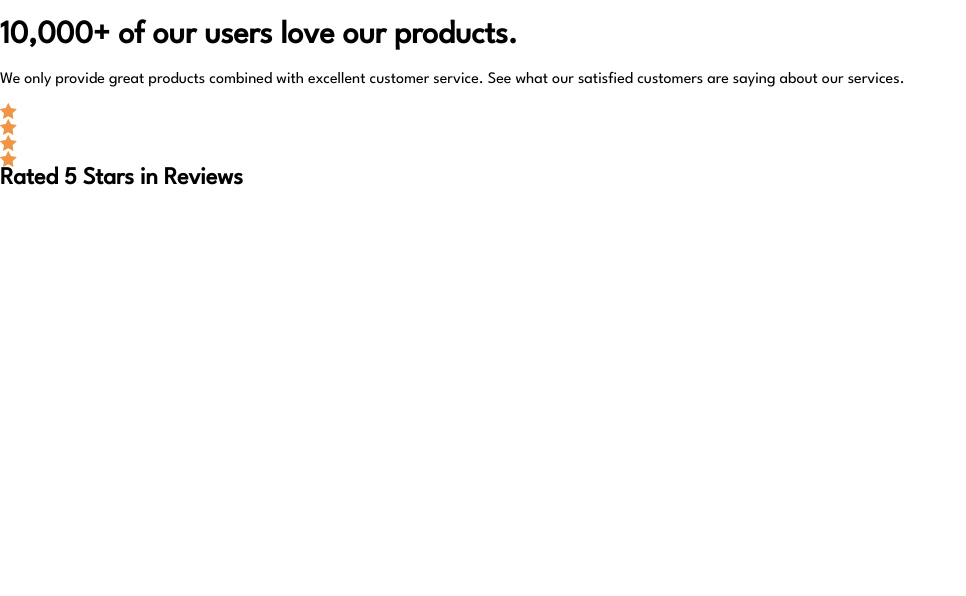
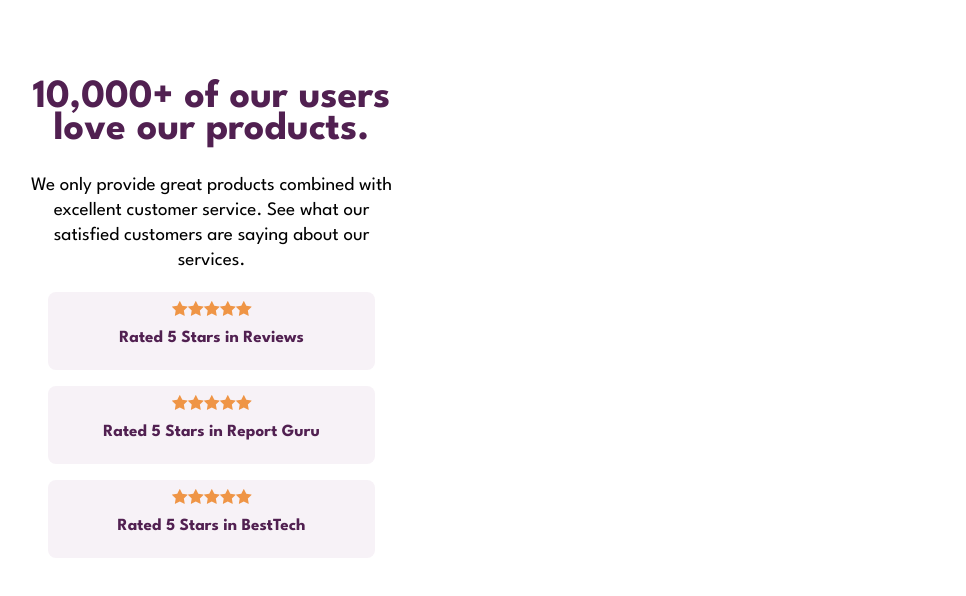
Before and after one commit to XavierVelasquezSoto/flexbox-week-1-4-, a plain HTML site: page index.html in a window 1280 px wide. Shown: the top 596 px of the page, without its empty margins (0-966 px from the left). Drawn offline with Linux system fonts and the light colour scheme.

Commit message:
first update

```diff
--- a/css/style.css
+++ b/css/style.css
@@ -26,17 +26,102 @@ ul {
 body {
   margin: 0;
   font-family: "League Spartan", sans-serif;
+  background-color: #fff;
+}
+
+.star{
+  width: 16px;
+  height: 15px;
 }
 
 .container{
-  display: inline-block;
+  width: 375px;
+  height: 1530px;
+  margin: 82px 24px 99px 24px;
 }
 
-.start{
+.header{
+  display:flex;
+  justify-content: center;
+  align-items: center;
+}
+
+.three-pack{
+  width: 327px;
+  height: 266px;
+  margin-right: auto;
+  margin-left: auto;
+  box-shadow: 0 4 4 hsl(0, 0%, 0%/0.25);
+}
+
+.first{
+  display: flex;
+  flex-direction: column;
+  justify-content: center;
+  align-items: center;
+  background-color: #F7F2F7;
+  border-radius: 8px;
+  width: 327px;
+  height: 78px;
+  margin-bottom: 16px;
+}
+
+.container-pack{
   display: flex;
   justify-content: center;
 }
 
+.title{
+  font-size: 40px;
+  font-weight: 700;
+  text-align: center;
+  color: #512051;
+  line-height: 32px;
+}
+
+.text{
+  font-size: 19px;
+  font-weight: 400;
+  text-align: center;
+  line-height: 25px;
+}
+
+
 .subtitle{
-  margin: 0;
+  text-align: center;
+  color: #512051;
+  font-size: 17px;
 }
+
+.second{
+  display: flex;
+  flex-direction: column;
+  justify-content: center;
+  align-items: center;
+  background-color: #F7F2F7;
+  border-radius: 8px;
+  width: 327px;
+  height: 78px;
+  margin-bottom: 16px;
+}
+
+.container-pack-2{
+  display: flex;
+  justify-content: center;
+}
+
+.three{
+  display: flex;
+  flex-direction: column;
+  justify-content: center;
+  align-items: center;
+  background-color: #F7F2F7;
+  border-radius: 8px;
+  width: 327px;
+  height: 78px;
+}
+
+.container-pack-3{
+  display: flex;
+  justify-content: center;
+}
--- a/index.html
+++ b/index.html
@@ -7,21 +7,25 @@
     <link rel="preconnect" href="https://fonts.googleapis.com" />
     <link rel="preconnect" href="https://fonts.gstatic.com" crossorigin />
     <link
-      href="https://fonts.googleapis.com/css2?family=League+Spartan&display=swap"
+      href="https://fonts.googleapis.com/css2?family=League+Spartan:wght@100..900&display=swap"
       rel="stylesheet"
     />
+    <link rel="stylesheet" href="css/style.css" />
     <title>Document</title>
   </head>
   <body>
+    <div class="container">
       <div class="Header">
         <h1 class="title">10,000+ of our users love our products.</h1>
         <p class="text">
-        We only provide great products combined with excellent customer service.
-        See what our satisfied customers are saying about our services.
+          We only provide great products combined with excellent customer
+          service. See what our satisfied customers are saying about our
+          services.
         </p>
       </div>
-    <div class="container">
-      <div>
+      <div class="three-pack">
+        <div class="first">
+          <div class="container-pack">
             <img
               class="star star-1"
               src="./assets/images/images/icon-star.svg"
@@ -42,8 +46,75 @@
               src="./assets/images/images/icon-star.svg"
               alt=""
             />
+            <img
+              class="star star-5"
+              src="./assets/images/images/icon-star.svg"
+              alt=""
+            />
           </div>
           <h2 class="subtitle">Rated 5 Stars in Reviews</h2>
         </div>
+        <div class="second">
+          <div class="container-pack-2">
+            <img
+              class="star star-1"
+              src="./assets/images/images/icon-star.svg"
+              alt=""
+            />
+            <img
+              class="star star-2"
+              src="./assets/images/images/icon-star.svg"
+              alt=""
+            />
+            <img
+              class="star star-3"
+              src="./assets/images/images/icon-star.svg"
+              alt=""
+            />
+            <img
+              class="star star-4"
+              src="./assets/images/images/icon-star.svg"
+              alt=""
+            />
+            <img
+              class="star star-5"
+              src="./assets/images/images/icon-star.svg"
+              alt=""
+            />
+          </div>
+          <h2 class="subtitle">Rated 5 Stars in Report Guru</h2>
+        </div>
+        <div class="three">
+          <div class="container-pack-3">
+            <img
+              class="star star-1"
+              src="./assets/images/images/icon-star.svg"
+              alt=""
+            />
+            <img
+              class="star star-2"
+              src="./assets/images/images/icon-star.svg"
+              alt=""
+            />
+            <img
+              class="star star-3"
+              src="./assets/images/images/icon-star.svg"
+              alt=""
+            />
+            <img
+              class="star star-4"
+              src="./assets/images/images/icon-star.svg"
+              alt=""
+            />
+            <img
+              class="star star-5"
+              src="./assets/images/images/icon-star.svg"
+              alt=""
+            />
+          </div>
+          <h2 class="subtitle">Rated 5 Stars in BestTech</h2>
+        </div>
+      </div>
+    </div>
   </body>
 </html>
```
Lines whose indentation alone changed are shown as unchanged.
